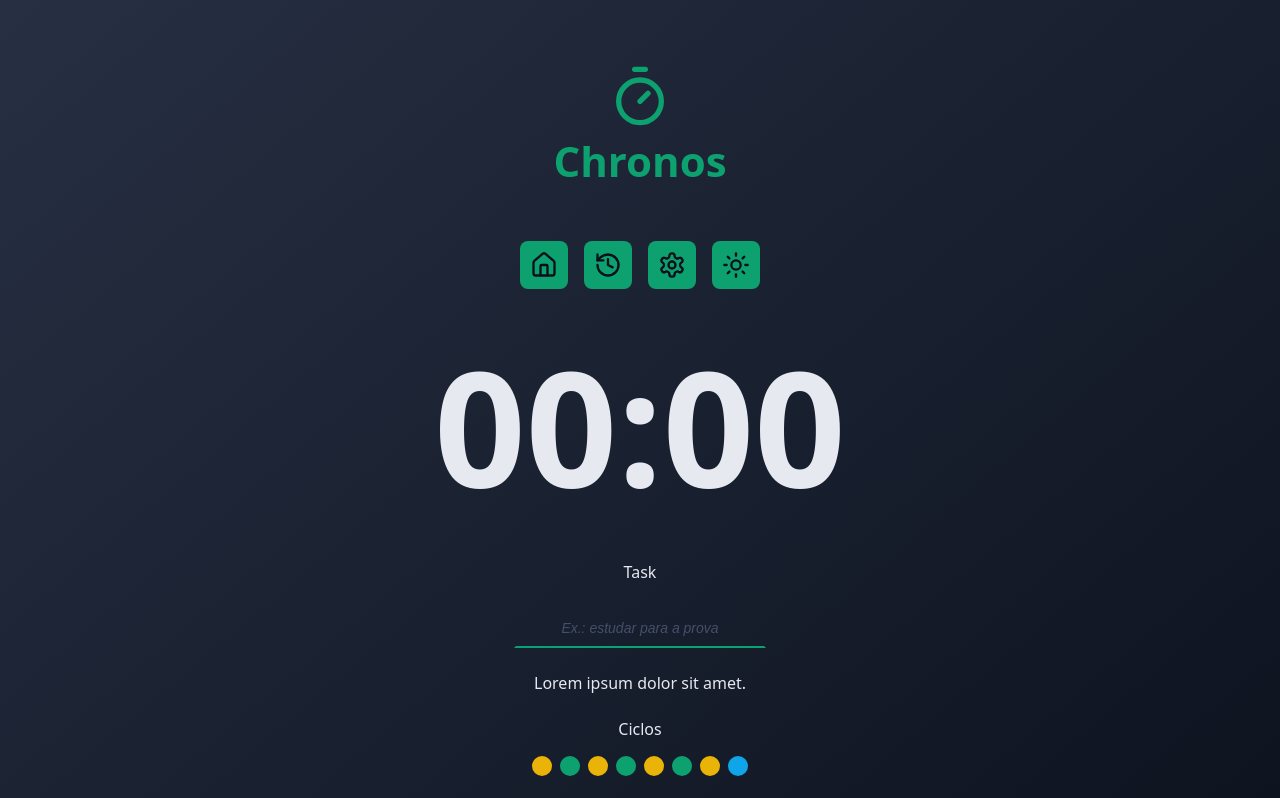
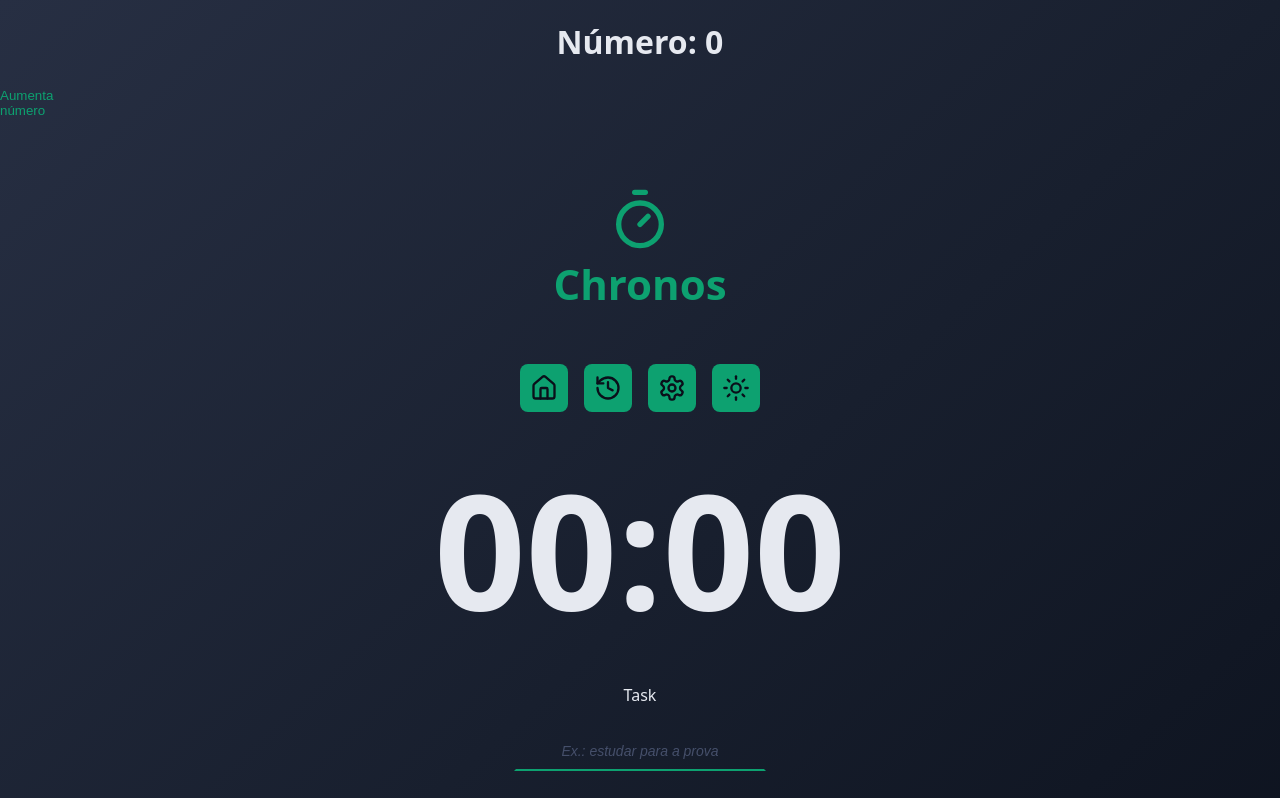
Before and after one commit to KarolSalvador/chronos-pomodoro-react, a React (Vite) app: page / in a window 1280 px wide. Shown: the top 798 px of the page. Built offline with nearby package versions, Linux system fonts and the light colour scheme.

Commit message:
usando useState para o estado com programacao reativa

```diff
--- a/src/App.tsx
+++ b/src/App.tsx
@@ -6,14 +6,28 @@
 import { DefaultInput } from './components/DefaultInput';
 import { Cycles } from './components/Cycles';
 import { PlayCircleIcon } from 'lucide-react';
-import { Footer } from './components/Footer';
-
+import { Heading } from './components/Heading';
 import './styles/theme.css';
 import './styles/global.css';
+import { Footer } from './components/Footer';
+import { useState } from 'react';
 
 export function App() {
+  // Que todos os componentes que usam ''numero''
+  // saibam das mudanças no seu valor
+
+  // Sempre que eu usar useState, não vou usar atribuição diretamente, apenas a função índice 1 do array de useState
+  const [numero, setNumero] = useState(0);
+
+  function handleClick() {
+    setNumero((prevState) => prevState + 1);
+  }
+
   return (
     <>
+      <Heading>Número: {numero}</Heading>
+      <button onClick={handleClick}>Aumenta número</button>
+
       <Container>
         <Logo />
       </Container>
--- a/src/components/Heading/styles.module.css
+++ b/src/components/Heading/styles.module.css
@@ -5,7 +5,6 @@
   justify-content: center;
   flex-direction: column;
   gap: 2.4rem;
-  color: var(--primary);
 }
 
 button {
```
